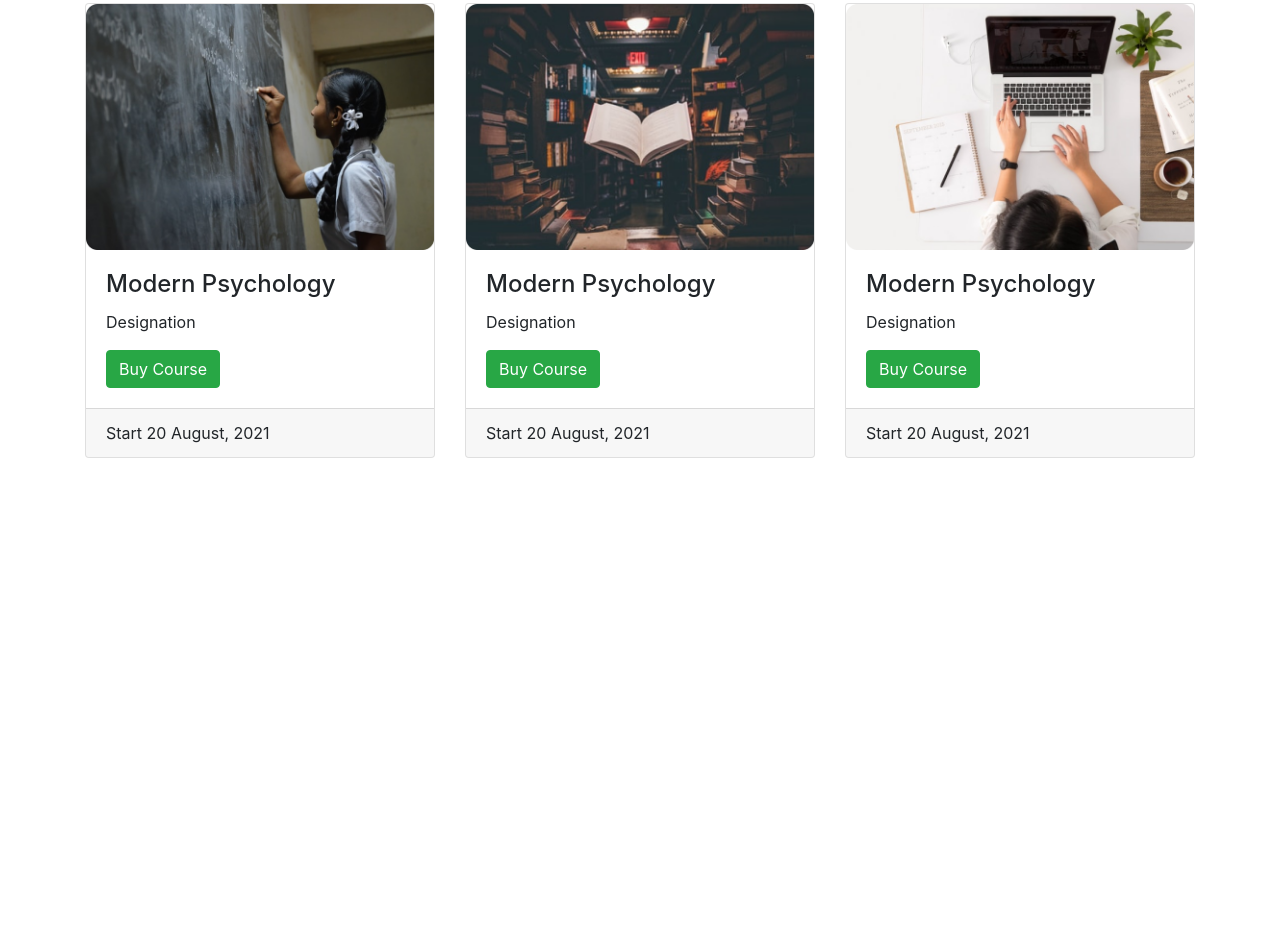
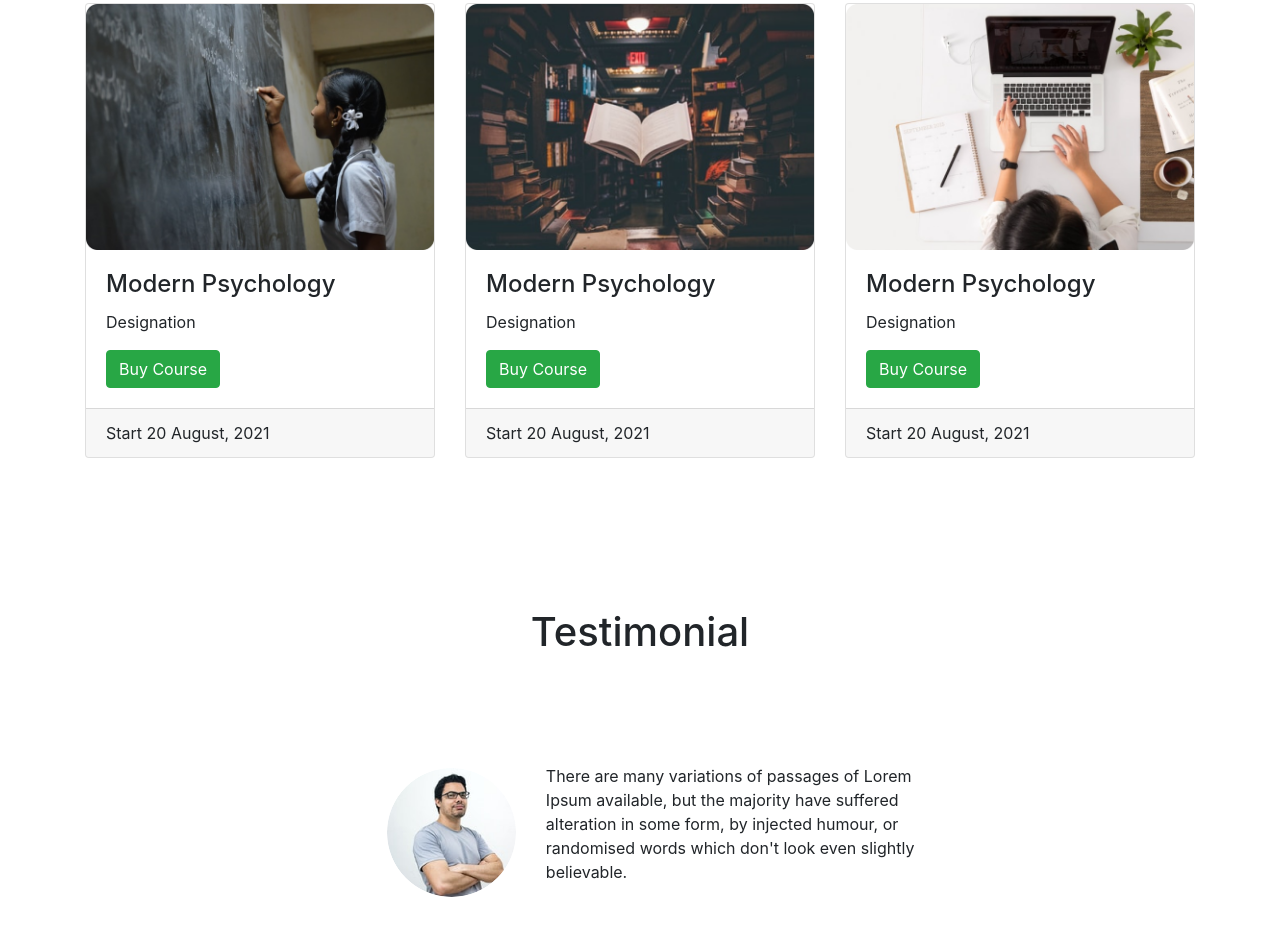
Before and after one commit to TheMashud/E-school-Resources, a plain HTML site: page index.html in a window 1280 px wide. Shown: the part 790-1740 px from the top of the page. Before the commit the page ends 1348 px from the top, so only its background shows below. Drawn offline with nearby package versions, Linux system fonts and the light colour scheme.

Commit message:
biography update

```diff
--- a/index.html
+++ b/index.html
@@ -66,6 +66,7 @@
 
 
               <!-- online course -->
+              <section>
                 <div class="Container second" id="Courses">
                   <div>
                     <h1 class="text-center">Online Course</h1>
@@ -115,6 +116,28 @@
                     </div>
                   </div>
                 </div>
+              </section>
+
+              <!-- Biography -->
+              <section class="Testimonial">
+                <div class="container">
+                  <div class="text-center"><h1>Testimonial</h1></div>
+                </div>
+
+                  <div class="row">
+                    <div class="col-md-5 d-flex align-items-center justify-content-end">
+                      <img  class="img-fluid w-25 rounded-circle" src="images/Photos/Man.png" alt="">
+                    </div>
+
+                    <div class="col-md-4 d-flex align-items-start justify-content-between ">
+                      <p>There are many variations of passages of Lorem Ipsum available, but the
+                        majority have suffered alteration in some form, by injected humour,
+                       or randomised words which don't look even slightly believable.</p>
+                    </div>
+                  </div>
+
+
+              </section>
 
 
 
--- a/style.css
+++ b/style.css
@@ -26,12 +26,13 @@
     padding-bottom: 50px;
 
 }
-.box{
-
-}
-
 .card-footer{
     background-color: white;
     border-top: none;
     border-radius: 10px;
+
 }
+.Testimonial{
+    padding-top: 50px;
+    padding-bottom: 50px;
+}
```
Lines whose indentation alone changed are shown as unchanged.
